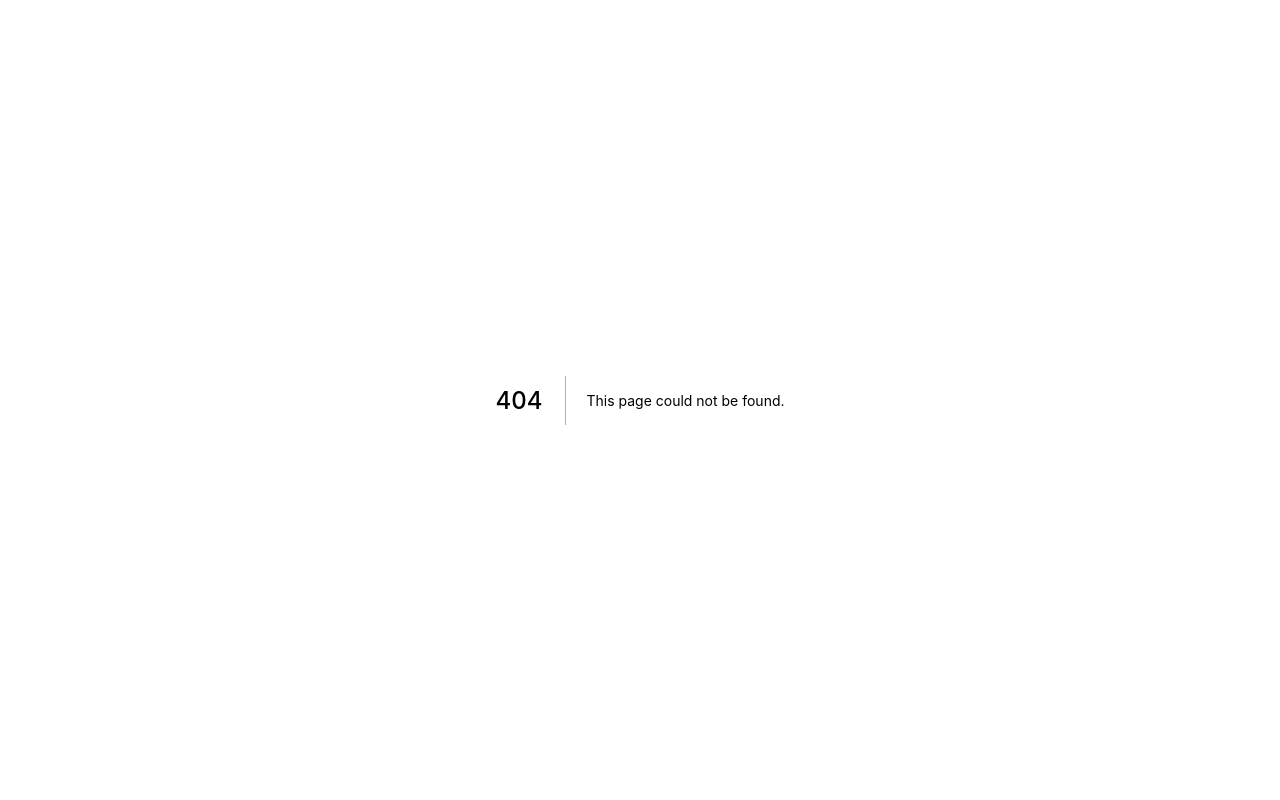
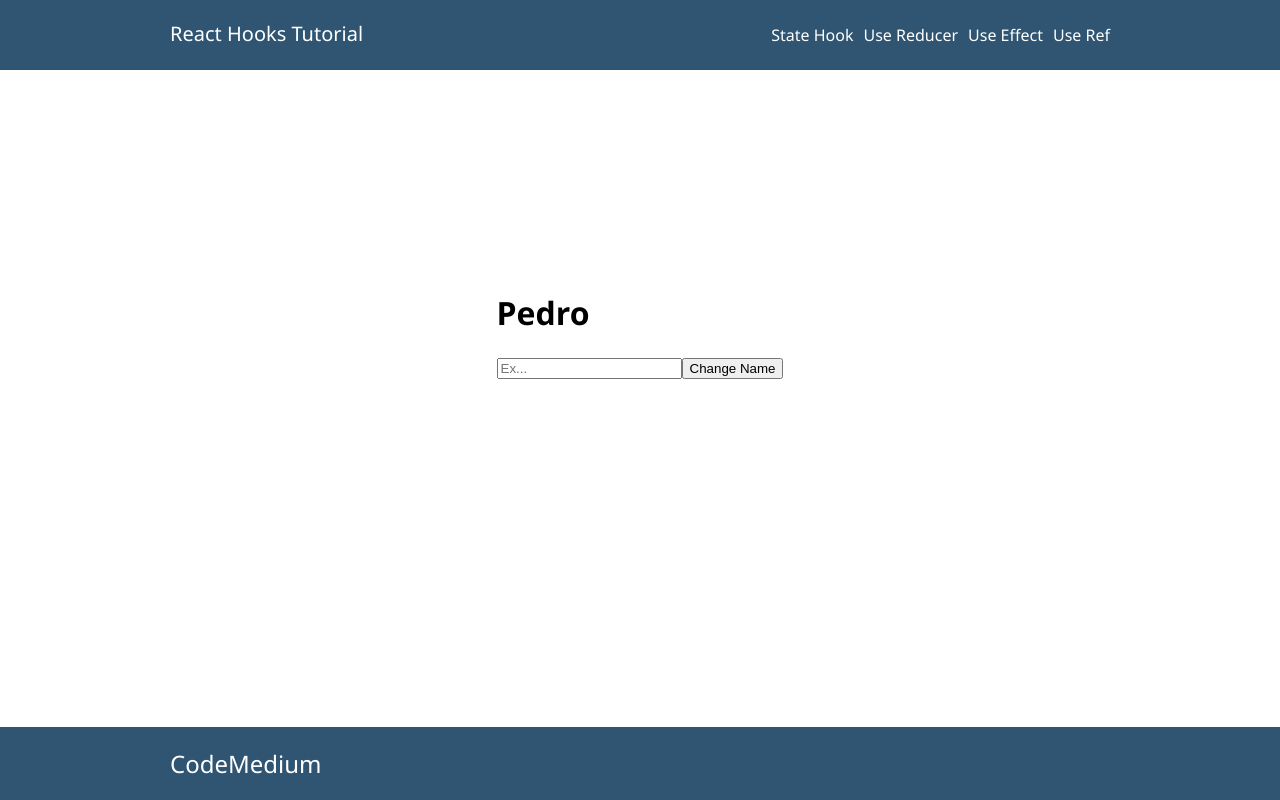
Before and after one commit to ArnasDickus/react-hooks-series, a Next.js app: page /use-ref in a window 1280 px wide. Before the commit this address had no page. Built offline with nearby package versions, Linux system fonts and the light colour scheme.

Commit message:
learned about useRef

```diff
--- a/src/components/layout/sections/header/nav-links/nav-links.ts
+++ b/src/components/layout/sections/header/nav-links/nav-links.ts
@@ -22,4 +22,9 @@ export const navLinks: INavLinks[] = [
         routeName: 'Use Effect',
         routeLink: routes['use-effect']
     },
+    {
+        display: true,
+        routeName: 'Use Ref',
+        routeLink: routes['use-ref']
+    },
 ]
--- a/src/pages/use-effect/index.tsx
+++ b/src/pages/use-effect/index.tsx
@@ -16,7 +16,7 @@ const useEffectPage = () => {
   const [data, setData] = useState("");
 
   const getData = async () => {
-    await axios.get("https://jsonplaceholder.typicode.com/comments").then((response) => {
+    await axios.get("https://jsonplaceholder.typicode.com/posts/1/comments").then((response) => {
       setData(response?.data?.[0]?.email);
       console.log('response', response?.data);
     })
--- a/src/pages/use-reducer/index.tsx
+++ b/src/pages/use-reducer/index.tsx
@@ -50,6 +50,8 @@ const UseReducerPage = () => {
     dispatch
   ] = useReducer(counterReducer, initialCounterState);
 
+  const [_ignored, forceUpdate] = useReducer(x => x + 1, 0);
+
   return (
     <Layout headSeoData={headSeoData}>
       <ContainerUseReducerPage>
@@ -79,6 +81,7 @@ const UseReducerPage = () => {
               // setShowText(!showText);
           }}>Increment</button> */}
           </div>
+          <button onClick={() =>  forceUpdate()}>Force Update not recommendted</button>
 
 
       {/* {showText ? <p className="text">This is a text</p> : null} */}
--- /dev/null
+++ b/src/pages/use-ref/index.tsx
@@ -0,0 +1,51 @@
+/* eslint-disable react/no-unescaped-entities */
+import Layout from '@components/layout/layout'
+import { IHeadSeo } from '@shared/interfaces'
+import React, { useRef } from 'react'
+import styled from 'styled-components';
+
+
+const UseRef = () => {
+  const headSeoData: IHeadSeo = {
+    title: "Use State Page",
+    content: "Use State hooks",
+    description: "Training for useState hook"
+  }
+  const inputRef = useRef<HTMLInputElement>(null);
+  const onClick = () => {
+      if(inputRef) {
+        inputRef?.current?.focus();
+      }
+
+      console.log(inputRef, 'inputRef');
+  }
+  return (
+    <Layout headSeoData={headSeoData}>
+      <ContainerUseRef>
+          <div className="wrapper">
+            <div>
+                <h1>Pedro</h1>
+                <input type="text" placeholder="Ex..." ref={inputRef} />
+                <button onClick={onClick}>Change Name</button>
+            </div>
+          </div>
+      </ContainerUseRef>
+    </Layout>
+  )
+}
+
+export default UseRef;
+
+const ContainerUseRef = styled.div`
+  margin-top: 200px;
+
+
+  .wrapper {
+    display: flex;
+  justify-content: center;
+  column-gap: 20px;
+  }
+  .text {
+      text-align: center;
+  }
+`;
--- a/src/pages/use-state/index.tsx
+++ b/src/pages/use-state/index.tsx
@@ -21,6 +21,7 @@ const UseStatePage = () => {
       increment: 0,
       history: []
     })
+
     let incrementNumber = 0
     console.log('incrementData', incrementData);
 
--- a/src/shared/routes.ts
+++ b/src/shared/routes.ts
@@ -2,5 +2,6 @@ export const routes = {
     home: '/',
     'use-state': '/use-state',
     'use-reducer': '/use-reducer',
-    'use-effect': '/use-effect'
+    'use-effect': '/use-effect',
+    'use-ref': '/use-ref'
 }
```
